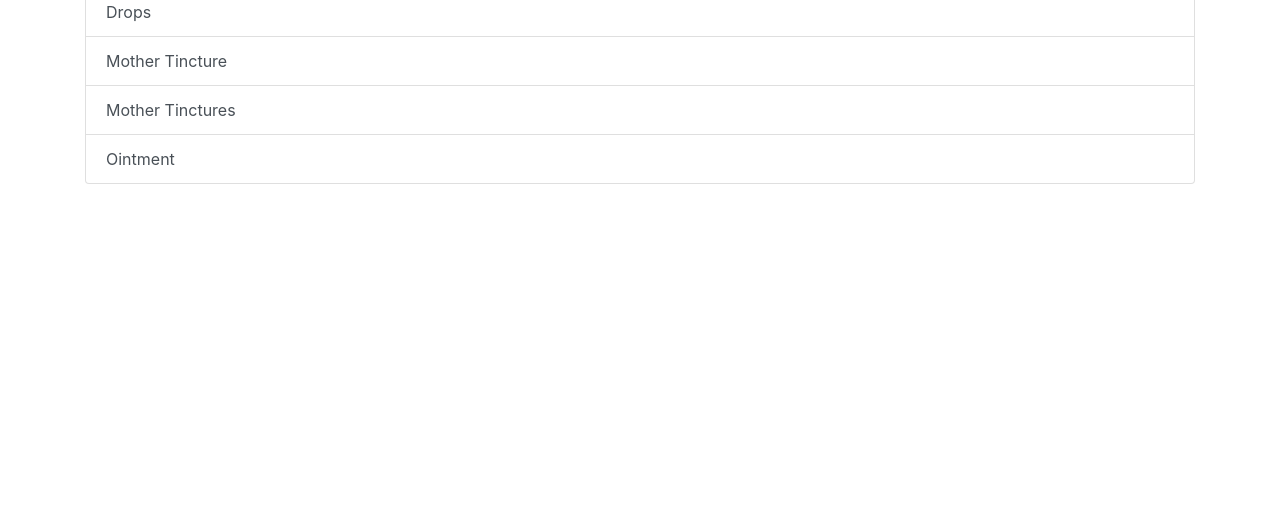
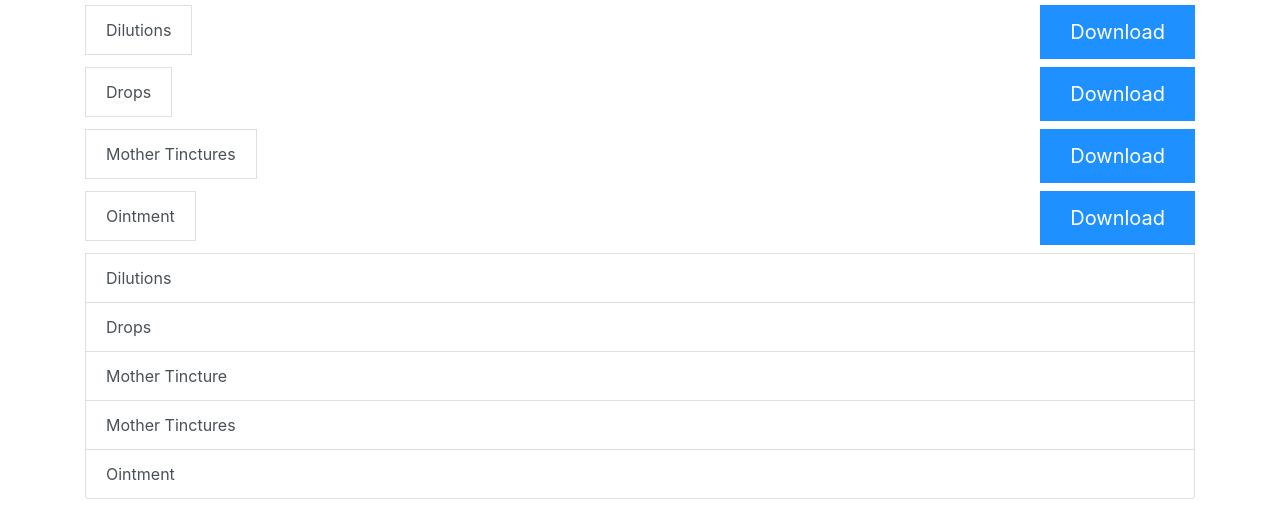
Before and after one commit to change-coder/Brand-page, a plain HTML site: page index.html in a window 1280 px wide. Shown: the part 645-1168 px from the top of the page. Before the commit the page ends 853 px from the top, so only its background shows below. Drawn offline with nearby package versions, Linux system fonts and the light colour scheme.

Commit message:
added download button

```diff
--- a/index.html
+++ b/index.html
@@ -12,7 +12,7 @@
 
 <!-- Page Content -->
 <div class="container">
-
+<button class="download-btn"><i class="fa fa-download" aria-hidden="true"></i>Download</button>
 <!-- Page Heading -->
 <div class="card-deck">
     <div class="card">
@@ -74,9 +74,64 @@
         Category
     </h2>
     <div class="list-group">
-        <button type="button" class="list-group-item list-group-item-action active">
-            Tonic
-        </button>
+
+
+
+        <div class="cat-list-download">
+            <div class="cat-list">
+                <button type="button" class="list-group-item list-group-item-action ">
+                    Tonic
+                </button>
+            </div>
+            <div class="cat-download">
+                <button class="download-btn"><i class="fa fa-download" aria-hidden="true"></i>Download</button>
+            </div>
+        </div>
+        <div class="cat-list-download">
+            <div class="cat-list">
+                <button type="button" class="list-group-item list-group-item-action ">
+                    Dilutions
+                </button>
+            </div>
+            <div class="cat-download">
+                <button class="download-btn"><i class="fa fa-download" aria-hidden="true"></i>Download</button>
+            </div>
+        </div>
+        <div class="cat-list-download">
+            <div class="cat-list">
+                <button type="button" class="list-group-item list-group-item-action ">
+                    Drops
+                </button>
+            </div>
+            <div class="cat-download">
+                <button class="download-btn"><i class="fa fa-download" aria-hidden="true"></i>Download</button>
+            </div>
+        </div>
+        <div class="cat-list-download">
+            <div class="cat-list">
+                <button type="button" class="list-group-item list-group-item-action ">
+                    Mother Tinctures
+                </button>
+            </div>
+            <div class="cat-download">
+                <button class="download-btn"><i class="fa fa-download" aria-hidden="true"></i>Download</button>
+            </div>
+        </div>
+        <div class="cat-list-download">
+            <div class="cat-list">
+                <button type="button" class="list-group-item list-group-item-action ">
+                    Ointment
+                </button>
+            </div>
+            <div class="cat-download">
+                <button class="download-btn"><i class="fa fa-download" aria-hidden="true"></i>Download</button>
+            </div>
+        </div>
+
+
+
+
+
         <button type="button" class="list-group-item list-group-item-action">Dilutions</button>
         <button type="button" class="list-group-item list-group-item-action">Drops</button>
         <button type="button" class="list-group-item list-group-item-action">Mother Tincture</button>
--- a/style.css
+++ b/style.css
@@ -7,3 +7,26 @@
     top: 10px;
     right: 100px;
  }
+  /* download button */
+ .download-btn {
+    background-color: DodgerBlue;
+    border: none;
+    color: white;
+    padding: 12px 30px;
+    cursor: pointer;
+    font-size: 20px;
+  }
+
+  /* Darker background on mouse-over */
+  .download-btn:hover {
+    background-color: RoyalBlue;
+  }
+  .cat-list-download
+  {
+      display: flex;
+      justify-content:space-between;
+  }
+  .cat-download
+  {
+      margin: 0 0 8px 4px;
+  }
```
